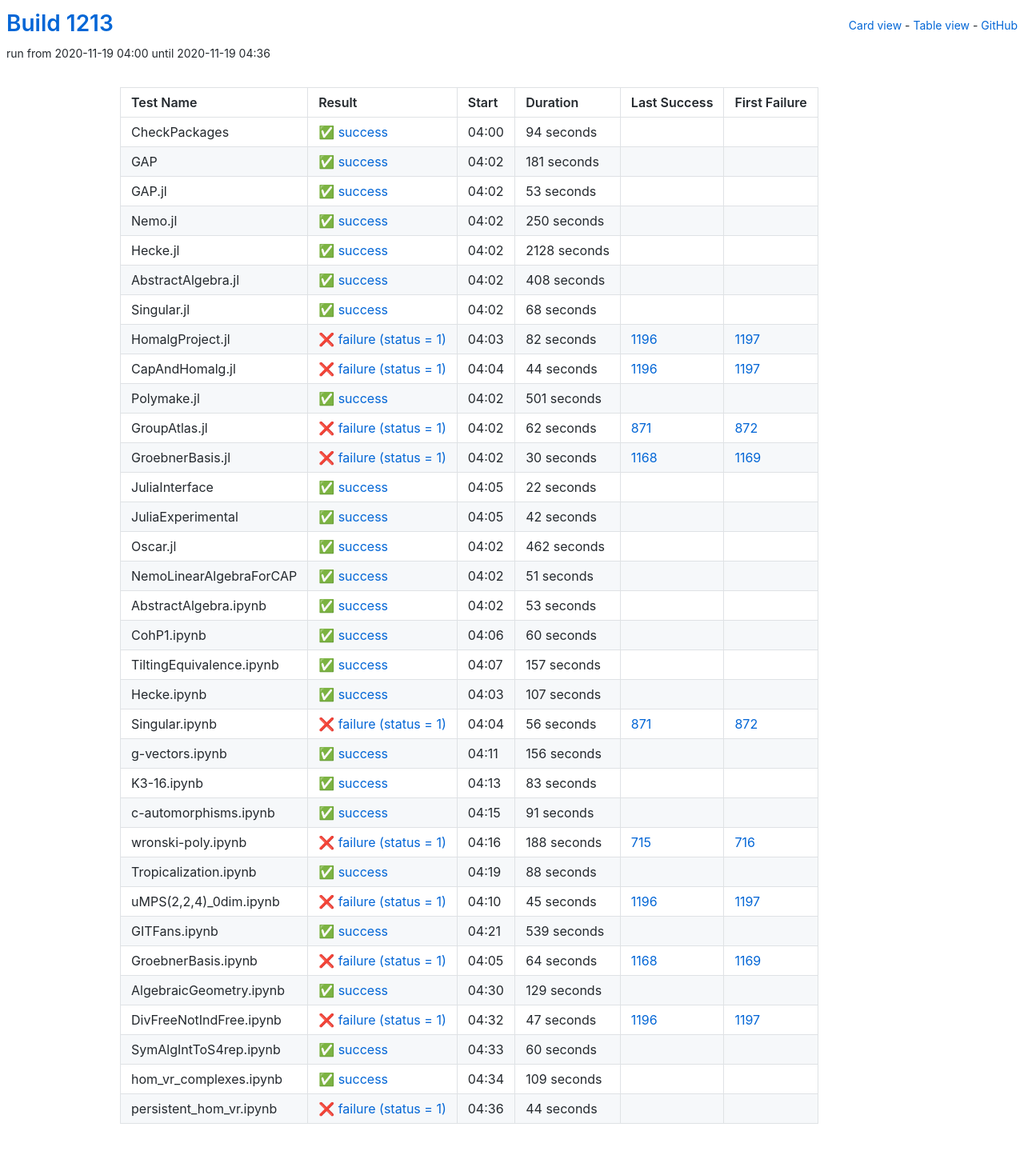
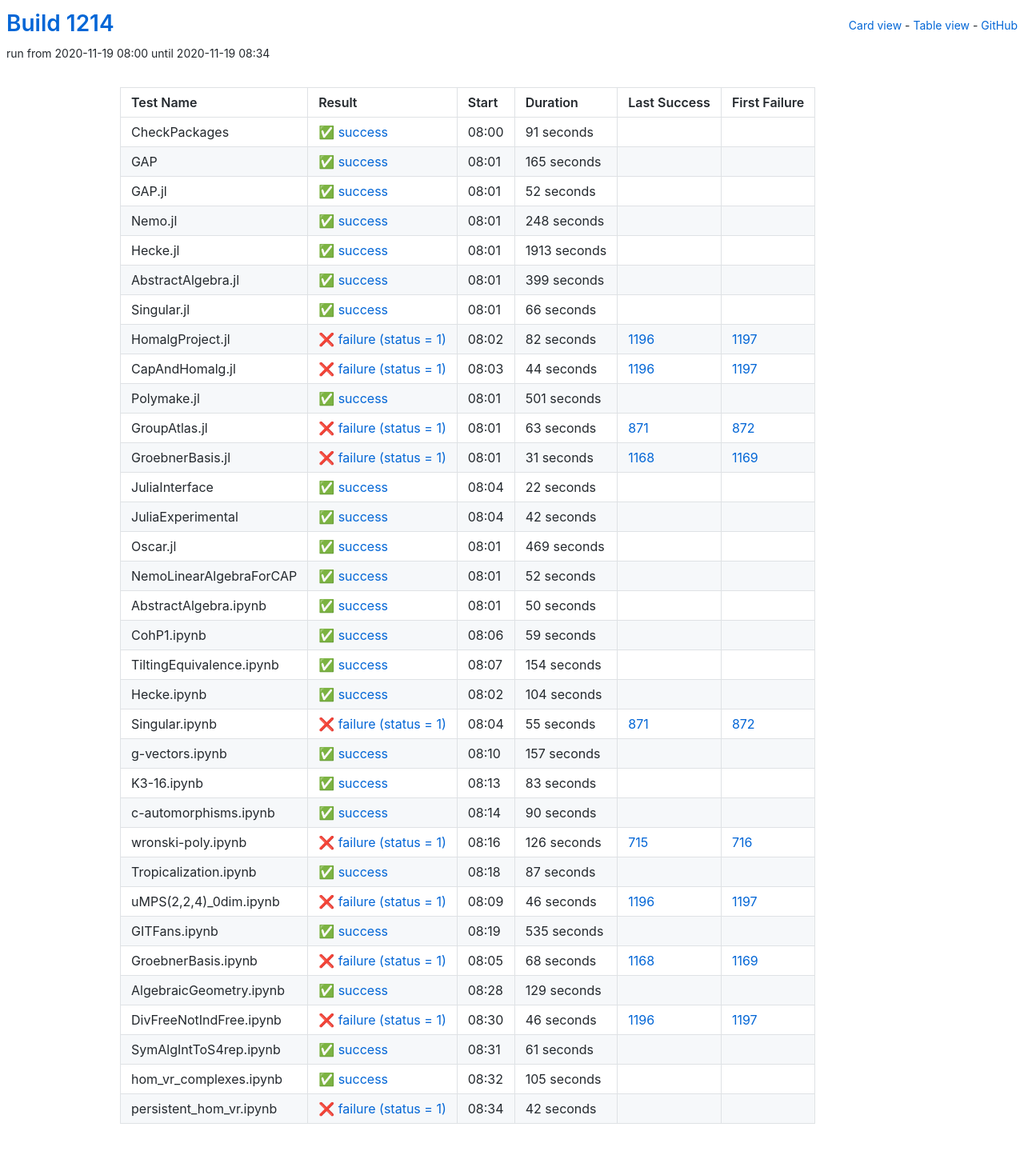
Before and after one commit to oscar-system/oscar-ci-status-stable, a Jekyll site: the page built from table.html, in a window 1280 px wide. Shown: the whole page at 80% size. Built offline with Jekyll 4.4.1, drawn with Linux system fonts in a browser that asks for light colours.

Commit message:
Build #1214

```diff
--- a/_data/ci.yml
+++ b/_data/ci.yml
@@ -1,6 +1,6 @@
 ---
-build: 1213
-build_url: https://oscarci.mathematik.uni-kl.de/job/oscar-stable/1213/
+build: 1214
+build_url: https://oscarci.mathematik.uni-kl.de/job/oscar-stable/1214/
 job: oscar-stable
 organization: oscar-system
 repo: oscar-ci-status-stable
@@ -8,92 +8,92 @@ repourl: https://github.com/oscar-system/oscar-ci-status-stable
 tests:
 - name: CheckPackages
   id: checkpackages
-  log: https://oscarci.mathematik.uni-kl.de/job/oscar-stable/1213/artifact/logs/build-1213/CheckPackages.log
-  start: 2020-11-19 04:00
+  log: https://oscarci.mathematik.uni-kl.de/job/oscar-stable/1214/artifact/logs/build-1214/CheckPackages.log
+  start: 2020-11-19 08:00
   success: true
   exitcode: 0
   status: success
-  duration: 94
+  duration: 91
   last_success: false
   last_success_url:
   first_failure: false
   first_failure_url:
 - name: GAP
   id: gap
-  log: https://oscarci.mathematik.uni-kl.de/job/oscar-stable/1213/artifact/logs/build-1213/GAP.log
-  start: 2020-11-19 04:02
+  log: https://oscarci.mathematik.uni-kl.de/job/oscar-stable/1214/artifact/logs/build-1214/GAP.log
+  start: 2020-11-19 08:01
   success: true
   exitcode: 0
   status: success
-  duration: 181
+  duration: 165
   last_success: false
   last_success_url:
   first_failure: false
   first_failure_url:
 - name: GAP.jl
   id: gap-jl
-  log: https://oscarci.mathematik.uni-kl.de/job/oscar-stable/1213/artifact/logs/build-1213/GAP.jl.log
-  start: 2020-11-19 04:02
+  log: https://oscarci.mathematik.uni-kl.de/job/oscar-stable/1214/artifact/logs/build-1214/GAP.jl.log
+  start: 2020-11-19 08:01
   success: true
   exitcode: 0
   status: success
-  duration: 53
+  duration: 52
   last_success: false
   last_success_url:
   first_failure: false
   first_failure_url:
 - name: Nemo.jl
   id: nemo-jl
-  log: https://oscarci.mathematik.uni-kl.de/job/oscar-stable/1213/artifact/logs/build-1213/Nemo.jl.log
-  start: 2020-11-19 04:02
+  log: https://oscarci.mathematik.uni-kl.de/job/oscar-stable/1214/artifact/logs/build-1214/Nemo.jl.log
+  start: 2020-11-19 08:01
   success: true
   exitcode: 0
   status: success
-  duration: 250
+  duration: 248
   last_success: false
   last_success_url:
   first_failure: false
   first_failure_url:
 - name: Hecke.jl
   id: hecke-jl
-  log: https://oscarci.mathematik.uni-kl.de/job/oscar-stable/1213/artifact/logs/build-1213/Hecke.jl.log
-  start: 2020-11-19 04:02
+  log: https://oscarci.mathematik.uni-kl.de/job/oscar-stable/1214/artifact/logs/build-1214/Hecke.jl.log
+  start: 2020-11-19 08:01
   success: true
   exitcode: 0
   status: success
-  duration: 2128
+  duration: 1913
   last_success: false
   last_success_url:
   first_failure: false
   first_failure_url:
 - name: AbstractAlgebra.jl
   id: abstractalgebra-jl
-  log: https://oscarci.mathematik.uni-kl.de/job/oscar-stable/1213/artifact/logs/build-1213/AbstractAlgebra.jl.log
-  start: 2020-11-19 04:02
+  log: https://oscarci.mathematik.uni-kl.de/job/oscar-stable/1214/artifact/logs/build-1214/AbstractAlgebra.jl.log
+  start: 2020-11-19 08:01
   success: true
   exitcode: 0
   status: success
-  duration: 408
+  duration: 399
   last_success: false
   last_success_url:
   first_failure: false
   first_failure_url:
 - name: Singular.jl
   id: singular-jl
-  log: https://oscarci.mathematik.uni-kl.de/job/oscar-stable/1213/artifact/logs/build-1213/Singular.jl.log
-  start: 2020-11-19 04:02
+  log: https://oscarci.mathematik.uni-kl.de/job/oscar-stable/1214/artifact/logs/build-1214/Singular.jl.log
+  start: 2020-11-19 08:01
   success: true
   exitcode: 0
   status: success
-  duration: 68
+  duration: 66
   last_success: false
   last_success_url:
   first_failure: false
   first_failure_url:
 - name: HomalgProject.jl
   id: homalgproject-jl
-  log: https://oscarci.mathematik.uni-kl.de/job/oscar-stable/1213/artifact/logs/build-1213/HomalgProject.jl.log
-  start: 2020-11-19 04:03
+  log: https://oscarci.mathematik.uni-kl.de/job/oscar-stable/1214/artifact/logs/build-1214/HomalgProject.jl.log
+  start: 2020-11-19 08:02
   success: false
   exitcode: 1
   status: failure
@@ -104,8 +104,8 @@ tests:
   first_failure_url: https://oscarci.mathematik.uni-kl.de/job/oscar-stable/1197/
 - name: CapAndHomalg.jl
   id: capandhomalg-jl
-  log: https://oscarci.mathematik.uni-kl.de/job/oscar-stable/1213/artifact/logs/build-1213/CapAndHomalg.jl.log
-  start: 2020-11-19 04:04
+  log: https://oscarci.mathematik.uni-kl.de/job/oscar-stable/1214/artifact/logs/build-1214/CapAndHomalg.jl.log
+  start: 2020-11-19 08:03
   success: false
   exitcode: 1
   status: failure
@@ -116,8 +116,8 @@ tests:
   first_failure_url: https://oscarci.mathematik.uni-kl.de/job/oscar-stable/1197/
 - name: Polymake.jl
   id: polymake-jl
-  log: https://oscarci.mathematik.uni-kl.de/job/oscar-stable/1213/artifact/logs/build-1213/Polymake.jl.log
-  start: 2020-11-19 04:02
+  log: https://oscarci.mathematik.uni-kl.de/job/oscar-stable/1214/artifact/logs/build-1214/Polymake.jl.log
+  start: 2020-11-19 08:01
   success: true
   exitcode: 0
   status: success
@@ -128,32 +128,32 @@ tests:
   first_failure_url:
 - name: GroupAtlas.jl
   id: groupatlas-jl
-  log: https://oscarci.mathematik.uni-kl.de/job/oscar-stable/1213/artifact/logs/build-1213/GroupAtlas.jl.log
-  start: 2020-11-19 04:02
+  log: https://oscarci.mathematik.uni-kl.de/job/oscar-stable/1214/artifact/logs/build-1214/GroupAtlas.jl.log
+  start: 2020-11-19 08:01
   success: false
   exitcode: 1
   status: failure
-  duration: 62
+  duration: 63
   last_success: 871
   last_success_url: https://oscarci.mathematik.uni-kl.de/job/oscar-stable/871/
   first_failure: 872
   first_failure_url: https://oscarci.mathematik.uni-kl.de/job/oscar-stable/872/
 - name: GroebnerBasis.jl
   id: groebnerbasis-jl
-  log: https://oscarci.mathematik.uni-kl.de/job/oscar-stable/1213/artifact/logs/build-1213/GroebnerBasis.jl.log
-  start: 2020-11-19 04:02
+  log: https://oscarci.mathematik.uni-kl.de/job/oscar-stable/1214/artifact/logs/build-1214/GroebnerBasis.jl.log
+  start: 2020-11-19 08:01
   success: false
   exitcode: 1
   status: failure
-  duration: 30
+  duration: 31
   last_success: 1168
   last_success_url: https://oscarci.mathematik.uni-kl.de/job/oscar-stable/1168/
   first_failure: 1169
   first_failure_url: https://oscarci.mathematik.uni-kl.de/job/oscar-stable/1169/
 - name: JuliaInterface
   id: juliainterface
-  log: https://oscarci.mathematik.uni-kl.de/job/oscar-stable/1213/artifact/logs/build-1213/JuliaInterface.log
-  start: 2020-11-19 04:05
+  log: https://oscarci.mathematik.uni-kl.de/job/oscar-stable/1214/artifact/logs/build-1214/JuliaInterface.log
+  start: 2020-11-19 08:04
   success: true
   exitcode: 0
   status: success
@@ -164,8 +164,8 @@ tests:
   first_failure_url:
 - name: JuliaExperimental
   id: juliaexperimental
-  log: https://oscarci.mathematik.uni-kl.de/job/oscar-stable/1213/artifact/logs/build-1213/JuliaExperimental.log
-  start: 2020-11-19 04:05
+  log: https://oscarci.mathematik.uni-kl.de/job/oscar-stable/1214/artifact/logs/build-1214/JuliaExperimental.log
+  start: 2020-11-19 08:04
   success: true
   exitcode: 0
   status: success
@@ -176,56 +176,92 @@ tests:
   first_failure_url:
 - name: Oscar.jl
   id: oscar-jl
-  log: https://oscarci.mathematik.uni-kl.de/job/oscar-stable/1213/artifact/logs/build-1213/Oscar.jl.log
-  start: 2020-11-19 04:02
+  log: https://oscarci.mathematik.uni-kl.de/job/oscar-stable/1214/artifact/logs/build-1214/Oscar.jl.log
+  start: 2020-11-19 08:01
   success: true
   exitcode: 0
   status: success
-  duration: 462
+  duration: 469
   last_success: false
   last_success_url:
   first_failure: false
   first_failure_url:
 - name: NemoLinearAlgebraForCAP
   id: nemolinearalgebraforcap
-  log: https://oscarci.mathematik.uni-kl.de/job/oscar-stable/1213/artifact/logs/build-1213/NemoLinearAlgebraForCAP.log
-  start: 2020-11-19 04:02
+  log: https://oscarci.mathematik.uni-kl.de/job/oscar-stable/1214/artifact/logs/build-1214/NemoLinearAlgebraForCAP.log
+  start: 2020-11-19 08:01
   success: true
   exitcode: 0
   status: success
-  duration: 51
+  duration: 52
   last_success: false
   last_success_url:
   first_failure: false
   first_failure_url:
 - name: AbstractAlgebra.ipynb
   id: abstractalgebra-ipynb
-  log: https://oscarci.mathematik.uni-kl.de/job/oscar-stable/1213/artifact/logs/build-1213/AbstractAlgebra.ipynb.log
-  start: 2020-11-19 04:02
+  log: https://oscarci.mathematik.uni-kl.de/job/oscar-stable/1214/artifact/logs/build-1214/AbstractAlgebra.ipynb.log
+  start: 2020-11-19 08:01
   success: true
   exitcode: 0
   status: success
-  duration: 53
+  duration: 50
   last_success: false
   last_success_url:
   first_failure: false
   first_failure_url:
 - name: CohP1.ipynb
   id: cohp1-ipynb
-  log: https://oscarci.mathematik.uni-kl.de/job/oscar-stable/1213/artifact/logs/build-1213/CohP1.ipynb.log
-  start: 2020-11-19 04:06
+  log: https://oscarci.mathematik.uni-kl.de/job/oscar-stable/1214/artifact/logs/build-1214/CohP1.ipynb.log
+  start: 2020-11-19 08:06
   success: true
   exitcode: 0
   status: success
-  duration: 60
+  duration: 59
   last_success: false
   last_success_url:
   first_failure: false
   first_failure_url:
 - name: TiltingEquivalence.ipynb
   id: tiltingequivalence-ipynb
-  log: https://oscarci.mathematik.uni-kl.de/job/oscar-stable/1213/artifact/logs/build-1213/TiltingEquivalence.ipynb.log
-  start: 2020-11-19 04:07
+  log: https://oscarci.mathematik.uni-kl.de/job/oscar-stable/1214/artifact/logs/build-1214/TiltingEquivalence.ipynb.log
+  start: 2020-11-19 08:07
+  success: true
+  exitcode: 0
+  status: success
+  duration: 154
+  last_success: false
+  last_success_url:
+  first_failure: false
+  first_failure_url:
+- name: Hecke.ipynb
+  id: hecke-ipynb
+  log: https://oscarci.mathematik.uni-kl.de/job/oscar-stable/1214/artifact/logs/build-1214/Hecke.ipynb.log
+  start: 2020-11-19 08:02
+  success: true
+  exitcode: 0
+  status: success
+  duration: 104
+  last_success: false
+  last_success_url:
+  first_failure: false
+  first_failure_url:
+- name: Singular.ipynb
+  id: singular-ipynb
+  log: https://oscarci.mathematik.uni-kl.de/job/oscar-stable/1214/artifact/logs/build-1214/Singular.ipynb.log
+  start: 2020-11-19 08:04
+  success: false
+  exitcode: 1
+  status: failure
+  duration: 55
+  last_success: 871
+  last_success_url: https://oscarci.mathematik.uni-kl.de/job/oscar-stable/871/
+  first_failure: 872
+  first_failure_url: https://oscarci.mathematik.uni-kl.de/job/oscar-stable/872/
+- name: g-vectors.ipynb
+  id: g-vectors-ipynb
+  log: https://oscarci.mathematik.uni-kl.de/job/oscar-stable/1214/artifact/logs/build-1214/g-vectors.ipynb.log
+  start: 2020-11-19 08:10
   success: true
   exitcode: 0
   status: success
@@ -234,46 +270,10 @@ tests:
   last_success_url:
   first_failure: false
   first_failure_url:
-- name: Hecke.ipynb
-  id: hecke-ipynb
-  log: https://oscarci.mathematik.uni-kl.de/job/oscar-stable/1213/artifact/logs/build-1213/Hecke.ipynb.log
-  start: 2020-11-19 04:03
-  success: true
-  exitcode: 0
-  status: success
-  duration: 107
-  last_success: false
-  last_success_url:
-  first_failure: false
-  first_failure_url:
-- name: Singular.ipynb
-  id: singular-ipynb
-  log: https://oscarci.mathematik.uni-kl.de/job/oscar-stable/1213/artifact/logs/build-1213/Singular.ipynb.log
-  start: 2020-11-19 04:04
-  success: false
-  exitcode: 1
-  status: failure
-  duration: 56
-  last_success: 871
-  last_success_url: https://oscarci.mathematik.uni-kl.de/job/oscar-stable/871/
-  first_failure: 872
-  first_failure_url: https://oscarci.mathematik.uni-kl.de/job/oscar-stable/872/
-- name: g-vectors.ipynb
-  id: g-vectors-ipynb
-  log: https://oscarci.mathematik.uni-kl.de/job/oscar-stable/1213/artifact/logs/build-1213/g-vectors.ipynb.log
-  start: 2020-11-19 04:11
-  success: true
-  exitcode: 0
-  status: success
-  duration: 156
-  last_success: false
-  last_success_url:
-  first_failure: false
-  first_failure_url:
 - name: K3-16.ipynb
   id: k3-16-ipynb
-  log: https://oscarci.mathematik.uni-kl.de/job/oscar-stable/1213/artifact/logs/build-1213/K3-16.ipynb.log
-  start: 2020-11-19 04:13
+  log: https://oscarci.mathematik.uni-kl.de/job/oscar-stable/1214/artifact/logs/build-1214/K3-16.ipynb.log
+  start: 2020-11-19 08:13
   success: true
   exitcode: 0
   status: success
@@ -284,80 +284,80 @@ tests:
   first_failure_url:
 - name: c-automorphisms.ipynb
   id: c-automorphisms-ipynb
-  log: https://oscarci.mathematik.uni-kl.de/job/oscar-stable/1213/artifact/logs/build-1213/c-automorphisms.ipynb.log
-  start: 2020-11-19 04:15
+  log: https://oscarci.mathematik.uni-kl.de/job/oscar-stable/1214/artifact/logs/build-1214/c-automorphisms.ipynb.log
+  start: 2020-11-19 08:14
   success: true
   exitcode: 0
   status: success
-  duration: 91
+  duration: 90
   last_success: false
   last_success_url:
   first_failure: false
   first_failure_url:
 - name: wronski-poly.ipynb
   id: wronski-poly-ipynb
-  log: https://oscarci.mathematik.uni-kl.de/job/oscar-stable/1213/artifact/logs/build-1213/wronski-poly.ipynb.log
-  start: 2020-11-19 04:16
+  log: https://oscarci.mathematik.uni-kl.de/job/oscar-stable/1214/artifact/logs/build-1214/wronski-poly.ipynb.log
+  start: 2020-11-19 08:16
   success: false
   exitcode: 1
   status: failure
-  duration: 188
+  duration: 126
   last_success: 715
   last_success_url: https://oscarci.mathematik.uni-kl.de/job/oscar-stable/715/
   first_failure: 716
   first_failure_url: https://oscarci.mathematik.uni-kl.de/job/oscar-stable/716/
 - name: Tropicalization.ipynb
   id: tropicalization-ipynb
-  log: https://oscarci.mathematik.uni-kl.de/job/oscar-stable/1213/artifact/logs/build-1213/Tropicalization.ipynb.log
-  start: 2020-11-19 04:19
+  log: https://oscarci.mathematik.uni-kl.de/job/oscar-stable/1214/artifact/logs/build-1214/Tropicalization.ipynb.log
+  start: 2020-11-19 08:18
   success: true
   exitcode: 0
   status: success
-  duration: 88
+  duration: 87
   last_success: false
   last_success_url:
   first_failure: false
   first_failure_url:
 - name: uMPS(2,2,4)_0dim.ipynb
   id: umps-2-2-4-0dim-ipynb
-  log: https://oscarci.mathematik.uni-kl.de/job/oscar-stable/1213/artifact/logs/build-1213/uMPS-2-2-4-_0dim.ipynb.log
-  start: 2020-11-19 04:10
+  log: https://oscarci.mathematik.uni-kl.de/job/oscar-stable/1214/artifact/logs/build-1214/uMPS-2-2-4-_0dim.ipynb.log
+  start: 2020-11-19 08:09
   success: false
   exitcode: 1
   status: failure
-  duration: 45
+  duration: 46
   last_success: 1196
   last_success_url: https://oscarci.mathematik.uni-kl.de/job/oscar-stable/1196/
   first_failure: 1197
   first_failure_url: https://oscarci.mathematik.uni-kl.de/job/oscar-stable/1197/
 - name: GITFans.ipynb
   id: gitfans-ipynb
-  log: https://oscarci.mathematik.uni-kl.de/job/oscar-stable/1213/artifact/logs/build-1213/GITFans.ipynb.log
-  start: 2020-11-19 04:21
+  log: https://oscarci.mathematik.uni-kl.de/job/oscar-stable/1214/artifact/logs/build-1214/GITFans.ipynb.log
+  start: 2020-11-19 08:19
   success: true
   exitcode: 0
   status: success
-  duration: 539
+  duration: 535
   last_success: false
   last_success_url:
   first_failure: false
   first_failure_url:
 - name: GroebnerBasis.ipynb
   id: groebnerbasis-ipynb
-  log: https://oscarci.mathematik.uni-kl.de/job/oscar-stable/1213/artifact/logs/build-1213/GroebnerBasis.ipynb.log
-  start: 2020-11-19 04:05
+  log: https://oscarci.mathematik.uni-kl.de/job/oscar-stable/1214/artifact/logs/build-1214/GroebnerBasis.ipynb.log
+  start: 2020-11-19 08:05
   success: false
   exitcode: 1
   status: failure
-  duration: 64
+  duration: 68
   last_success: 1168
   last_success_url: https://oscarci.mathematik.uni-kl.de/job/oscar-stable/1168/
   first_failure: 1169
   first_failure_url: https://oscarci.mathematik.uni-kl.de/job/oscar-stable/1169/
 - name: AlgebraicGeometry.ipynb
   id: algebraicgeometry-ipynb
-  log: https://oscarci.mathematik.uni-kl.de/job/oscar-stable/1213/artifact/logs/build-1213/AlgebraicGeometry.ipynb.log
-  start: 2020-11-19 04:30
+  log: https://oscarci.mathematik.uni-kl.de/job/oscar-stable/1214/artifact/logs/build-1214/AlgebraicGeometry.ipynb.log
+  start: 2020-11-19 08:28
   success: true
   exitcode: 0
   status: success
@@ -368,48 +368,48 @@ tests:
   first_failure_url:
 - name: DivFreeNotIndFree.ipynb
   id: divfreenotindfree-ipynb
-  log: https://oscarci.mathematik.uni-kl.de/job/oscar-stable/1213/artifact/logs/build-1213/DivFreeNotIndFree.ipynb.log
-  start: 2020-11-19 04:32
+  log: https://oscarci.mathematik.uni-kl.de/job/oscar-stable/1214/artifact/logs/build-1214/DivFreeNotIndFree.ipynb.log
+  start: 2020-11-19 08:30
   success: false
   exitcode: 1
   status: failure
-  duration: 47
+  duration: 46
   last_success: 1196
   last_success_url: https://oscarci.mathematik.uni-kl.de/job/oscar-stable/1196/
   first_failure: 1197
   first_failure_url: https://oscarci.mathematik.uni-kl.de/job/oscar-stable/1197/
 - name: SymAlgIntToS4rep.ipynb
   id: symalginttos4rep-ipynb
-  log: https://oscarci.mathematik.uni-kl.de/job/oscar-stable/1213/artifact/logs/build-1213/SymAlgIntToS4rep.ipynb.log
-  start: 2020-11-19 04:33
+  log: https://oscarci.mathematik.uni-kl.de/job/oscar-stable/1214/artifact/logs/build-1214/SymAlgIntToS4rep.ipynb.log
+  start: 2020-11-19 08:31
   success: true
   exitcode: 0
   status: success
-  duration: 60
+  duration: 61
   last_success: false
   last_success_url:
   first_failure: false
   first_failure_url:
 - name: hom_vr_complexes.ipynb
   id: hom-vr-complexes-ipynb
-  log: https://oscarci.mathematik.uni-kl.de/job/oscar-stable/1213/artifact/logs/build-1213/hom_vr_complexes.ipynb.log
-  start: 2020-11-19 04:34
+  log: https://oscarci.mathematik.uni-kl.de/job/oscar-stable/1214/artifact/logs/build-1214/hom_vr_complexes.ipynb.log
+  start: 2020-11-19 08:32
   success: true
   exitcode: 0
   status: success
-  duration: 109
+  duration: 105
   last_success: false
   last_success_url:
   first_failure: false
   first_failure_url:
 - name: persistent_hom_vr.ipynb
   id: persistent-hom-vr-ipynb
-  log: https://oscarci.mathematik.uni-kl.de/job/oscar-stable/1213/artifact/logs/build-1213/persistent_hom_vr.ipynb.log
-  start: 2020-11-19 04:36
+  log: https://oscarci.mathematik.uni-kl.de/job/oscar-stable/1214/artifact/logs/build-1214/persistent_hom_vr.ipynb.log
+  start: 2020-11-19 08:34
   success: false
   exitcode: 1
   status: failure
-  duration: 44
+  duration: 42
   last_success: false
   last_success_url:
   first_failure: false
```
Also changed, not shown: README.md.
